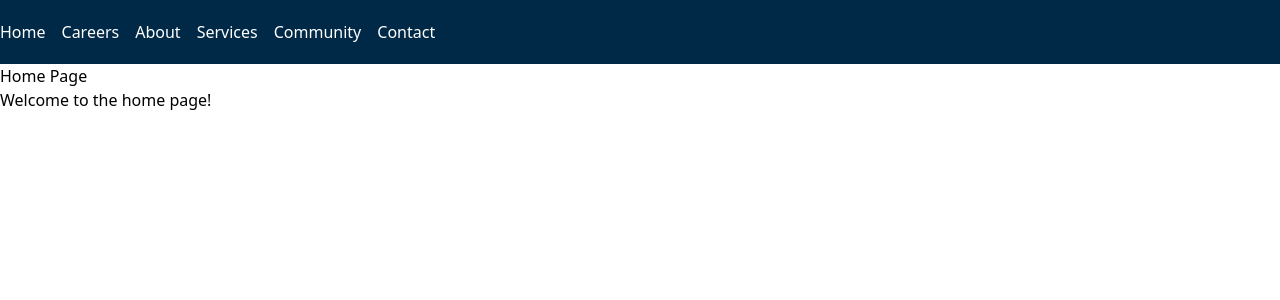
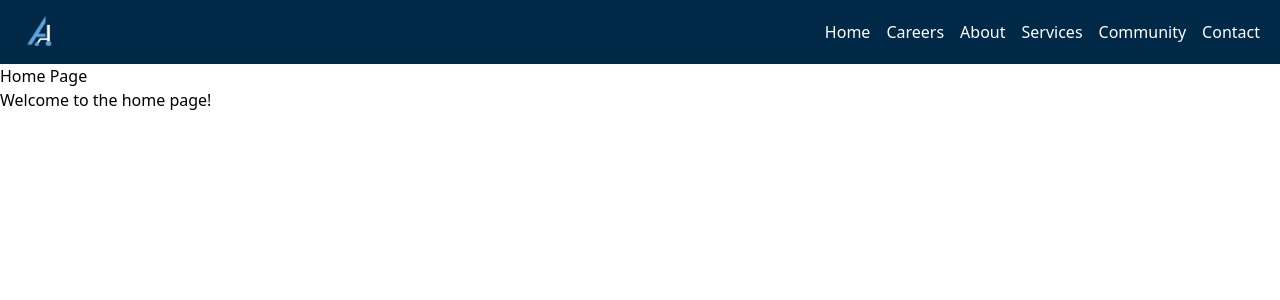
Before and after one commit to TheAdrianVera/Advanced2024, a React (Vite) app: page / in a window 1280 px wide. Shown: the top 300 px of the page. Built offline with nearby package versions, Linux system fonts and the light colour scheme.

Commit message:
Updated Nav components

```diff
--- a/src/components/MobileNav.tsx
+++ b/src/components/MobileNav.tsx
@@ -1,6 +1,7 @@
 import React from 'react'
 import { TiThMenu } from "react-icons/ti"
 import Logo from './Logo'
+import { Link } from 'react-router-dom'
 
 interface MobileNavProps {
     className?: string
@@ -9,7 +10,9 @@ interface MobileNavProps {
 const MobileNav: React.FC<MobileNavProps> = ({ className }) => {
     return (
         <div className={`${className} flex flex-row items-center justify-between px-5 w-[100%]`}>
-            <Logo size={40} className='ml-2'/>
+            <Link to="/">
+                <Logo size={40} className=''/>
+            </Link>
             <TiThMenu className='hover:text-advancedLightBlue' size={32}/>
         </div>
     )
--- a/src/components/Nav.tsx
+++ b/src/components/Nav.tsx
@@ -1,13 +1,17 @@
 import React from 'react'
 import { Link } from 'react-router-dom'
-
+import Logo from './Logo'
 interface NavProps {
     className?: string
 }
 
 const Nav: React.FC<NavProps> = ({className}) => {
     return (
-        <nav className={`${className}`}>
+
+            <nav className={`${className} hidden md:flex flex-row items-center justify-between w-[100%] px-5`}>
+                <Link to="/">
+                    <Logo size={40} className=''/>
+                </Link>
                 <ul className="flex space-x-4">
                     <li className='hover:text-advancedLightBlue'><Link to="/">Home</Link></li>
                     <li className='hover:text-advancedLightBlue'><Link to="/careers">Careers</Link></li>
@@ -17,6 +21,8 @@ const Nav: React.FC<NavProps> = ({className}) => {
                     <li className='hover:text-advancedLightBlue'><Link to="/contact">Contact</Link></li>
                 </ul>
             </nav>
+
+
     )
 }
 
--- /dev/null
+++ b/src/components/WhiteLogo.tsx
@@ -0,0 +1,20 @@
+import React from 'react'
+
+interface WhiteLogoProps {
+    size?: number
+    className?: string
+}
+
+const WhiteLogo: React.FC<WhiteLogoProps>= ({size, className}) => {
+    return (
+        <img
+            src="/src/assets/logos/ahsllc_white_logo.png"
+            alt="Advanced Healthcare LLC. Logo"
+            width={size}
+            height={size}
+            className={className}
+        />
+    )
+}
+
+export default WhiteLogo
```
Lines whose indentation alone changed are shown as unchanged.
